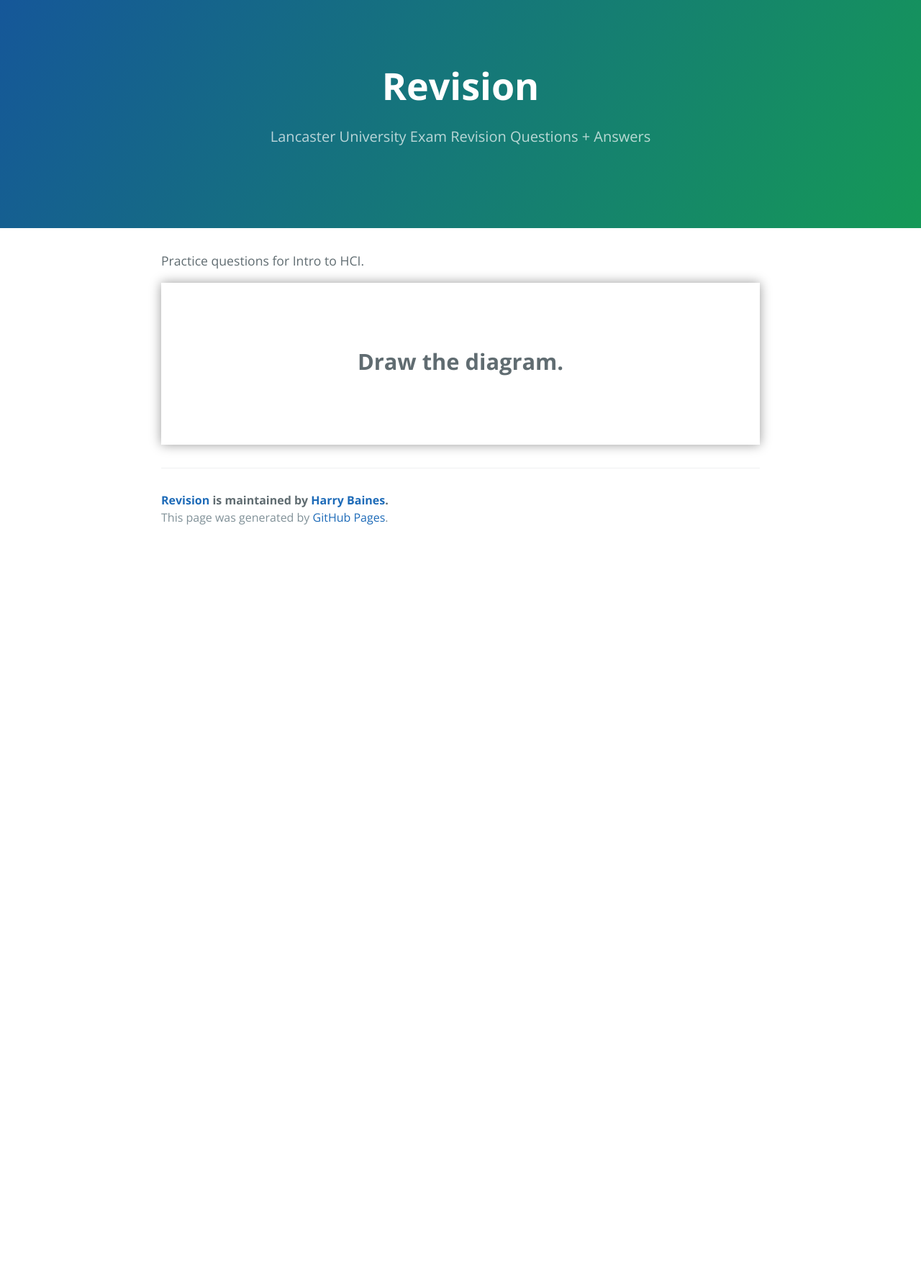
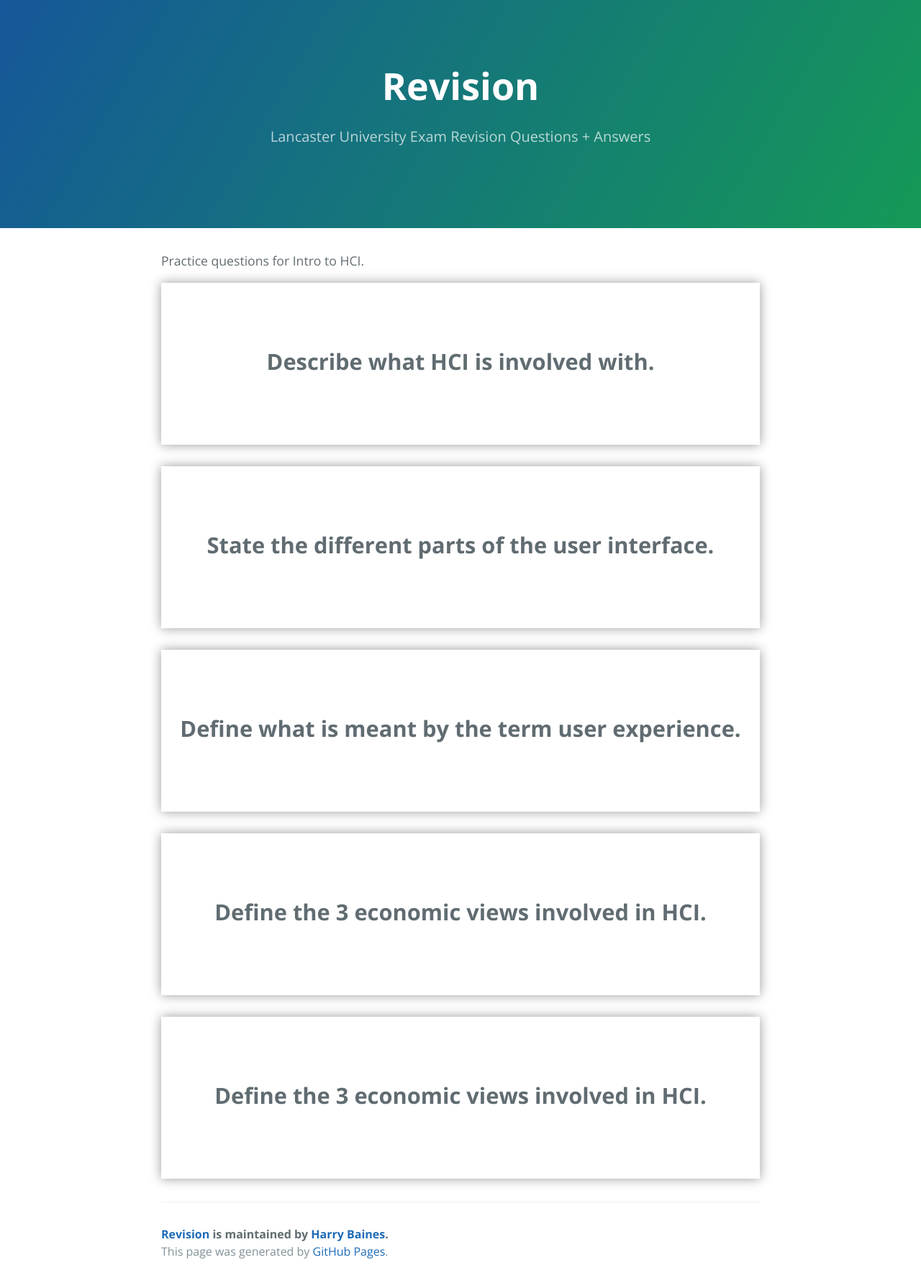
Before and after one commit to harryb0905/Exam-Revision, a Jekyll site: the page built from _topics/SCC.202/Intro to HCI.html, in a window 1280 px wide. Shown: the whole page at 72% size. Built offline with Jekyll 4.4.1, drawn with Linux system fonts in a browser that asks for light colours; before the commit the page ends 900 px from its top, so only the background shows below that.

Commit message:
Added 202 questions

```diff
--- a/_data/questions/SCC.202.yml
+++ b/_data/questions/SCC.202.yml
@@ -1,4 +1,25 @@
+# 1. Intro to HCI
 - module: SCC202
   topic: Intro to HCI
-  question: Draw the diagram.
-  answer: Ok.
+  question: Describe what HCI is involved with.
+  answer: Discipline concerned with the design, evaluation and implementation of interactive computing systems for human use and the study of major phenomena surrounding them.
+
+- module: SCC202
+  topic: Intro to HCI
+  question: State the different parts of the user interface.
+  answer: Conceptual design (tasks, objects), visual design (graphics, layout, navigation), input and interaction (models, techniques)
+
+- module: SCC202
+  topic: Intro to HCI
+  question: Define what is meant by the term user experience.
+  answer: Total experience of an interactive solution, understanding at deep level what users need, designing solutions not just usable but satisfying and pleasing
+
+- module: SCC202
+  topic: Intro to HCI
+  question: Define the 3 economic views involved in HCI.
+  answer: Business view = use humans more productively and effectively (human costs outweigh hardware/software costs<br><br>Personal view = people view computers as appliances and what them to perform like appliances<br><br>Marketplace view = everyone uses computers and expect them to be easy to use, not tolerant of poorly designed systems
+
+- module: SCC202
+  topic: Intro to HCI
+  question: Define the 3 economic views involved in HCI.
+  answer: Business view = use humans more productively and effectively (human costs outweigh hardware/software costs<br><br>Personal view = people view computers as appliances and what them to perform like appliances<br><br>Marketplace view = everyone uses computers and expect them to be easy to use, not tolerant of poorly designed systems
--- a/css/cayman.css
+++ b/css/cayman.css
@@ -260,7 +260,6 @@ ul {
 
 .flip-container, .front, .back {
   height: 200px;
-  line-height: 200px; /* <-- this is what you must define */
   text-align: center;
 }
 
```
Also changed, not shown: 3 other files.
